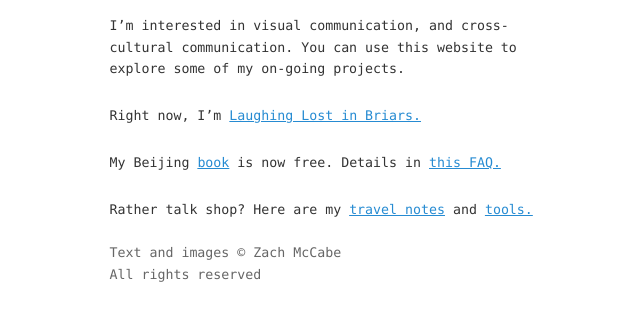
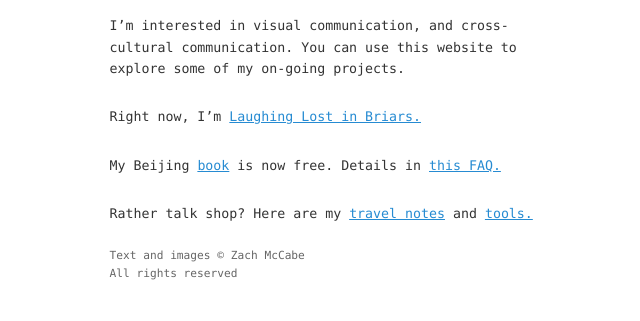
Before and after one commit to zachmccabe/zachmccabe.github.io, a Jekyll site: the page built from index.md, in a window 1280 px wide. Shown: the part 135-456 px from the top of the page, without its empty margins (225-865 px from the left). Built offline with Jekyll 4.4.1, drawn with Linux system fonts in a browser that asks for light colours.

Commit message:
Update kao-midnite-13.css

```diff
--- a/assets/kao-midnite-13.css
+++ b/assets/kao-midnite-13.css
@@ -38,16 +38,10 @@
 }
 
 main {
-  font-size: var(--fs-083);
   text-align: left;
   margin: 0;
   padding: 0 0 0 1rem;
   width: auto;
-}
-
-footer {
-  font-size: var(--fs-070);
-  color: #666;
 }
 
 
@@ -71,7 +65,6 @@
   overflow: hidden;
   margin: 0 auto;
   padding: 0 1rem 0 0;
-  max-width: 98vw;
 }
 
 .site-nav-top {
@@ -79,8 +72,7 @@
   text-align: left;
   margin: 0;
   padding: 1rem 0 3em 1rem;
-  width: 20em;
-  width: 45ch;
+  width: auto;
 }
 
 .breadbox {
@@ -110,7 +102,7 @@
 }
 
 .kaoNAV li {
-  /* font-size: var(--fs-083); */
+  font-size: var(--fs-083);
   padding-left: 0.5em;
   padding-bottom: 0.9em;
 }
@@ -359,18 +351,6 @@
   font-size: var(--fs-100);
 }
 
-/*
-.lede {
-  font-size: var(--fs-120);
-}
-*/
-
-/*
-main > p:first-of-type {
-  font-size: var(--fs-120);
-}
-*/
-
 mark {
   background-color: rgba(255,255,255,0);
   border-bottom: 0.1rem dotted currentColor;
@@ -380,9 +360,20 @@
   text-decoration: none;
 }
 
+/*
 p {
   font-size: var(--fs-083);
   text-align: left;
+}
+*/
+
+p + figure {
+  margin-top: 3rem;
+}
+
+footer p {
+  font-size: var(--fs-070);
+  color: #666;
 }
 
 p + h2 {
@@ -393,17 +384,15 @@
   margin-top: 3rem;
 }
 
-p + figure {
-  margin-top: 3rem;
-}
-
 main p {
+  font-size: var(--fs-083);
+  text-align: left;
   margin-bottom: 1.7em;
   max-width: 56ch;
 }
 
 .scan p {
-  margin-top: 1.6rem;
+  margin-top: 1.7rem;
 }
 
 pre {
```
